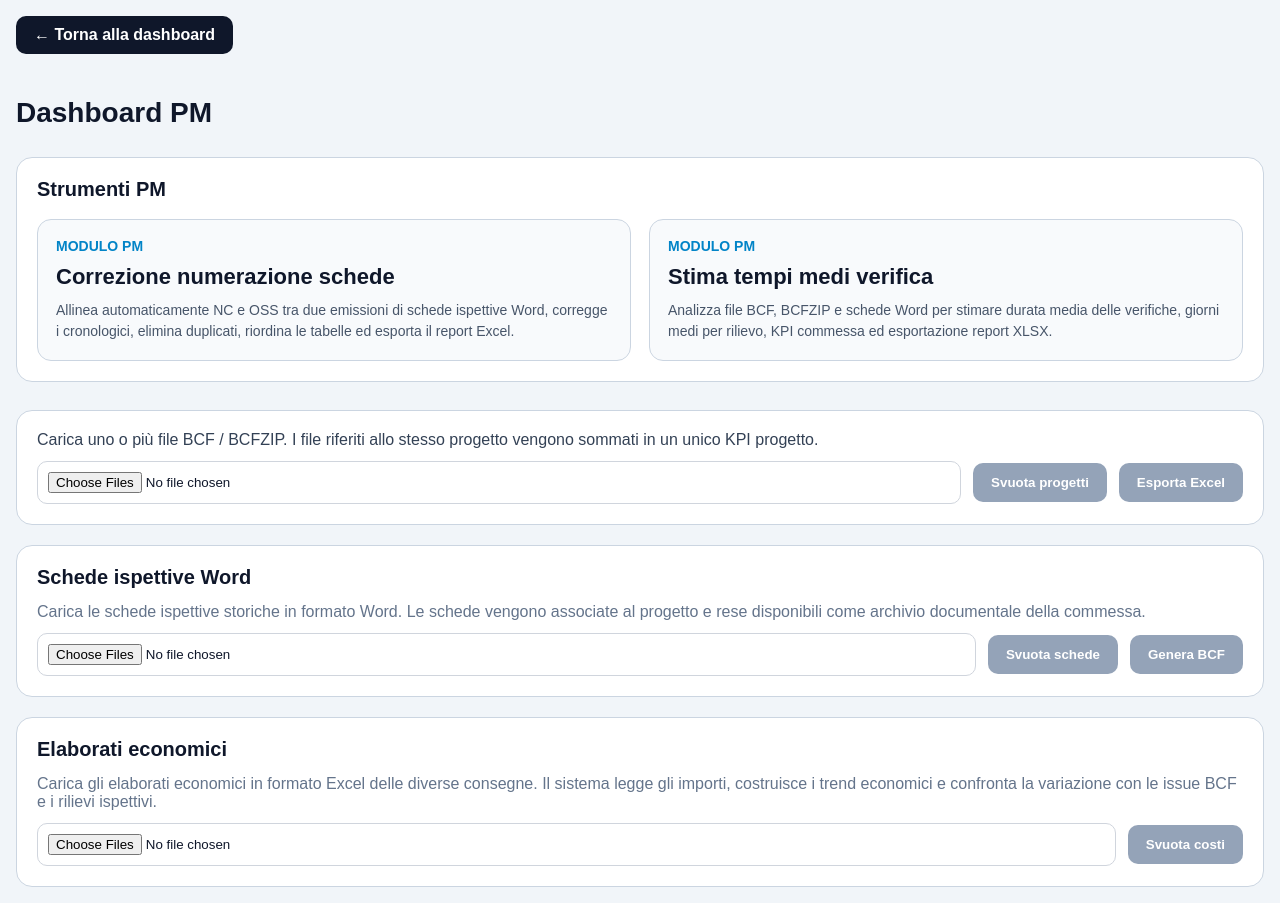
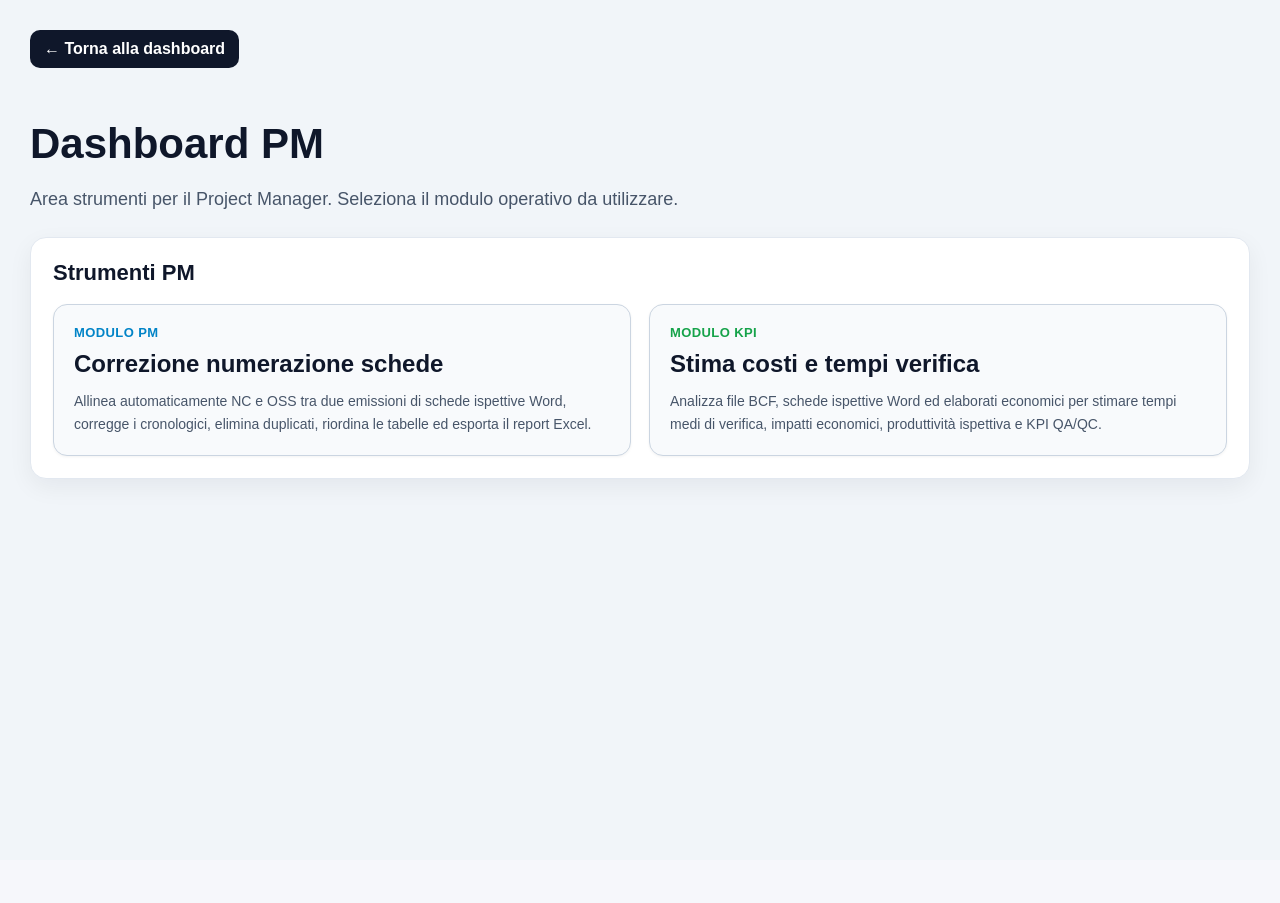
Before and after one commit to Giu71Puj06/nexcommon-qc-dashboard, a Next.js app: page /dashboard-pm/tempi-verifica in a window 1280 px wide. After the commit the page ends 860 px from the top, so only its background shows below. Built offline with nearby package versions, Linux system fonts and the light colour scheme.

Commit message:
Update page.tsx

```diff
--- a/app/dashboard-pm/tempi-verifica/page.tsx
+++ b/app/dashboard-pm/tempi-verifica/page.tsx
@@ -1,356 +1,136 @@
 "use client";
 
-import React from "react";
 import Link from "next/link";
 
-export default function DashboardPmPage() {
+export default function DashboardPMPage() {
   return (
-    <main
-      style={{
-        minHeight: "100vh",
-        background: "#f1f5f9",
-        padding: 16,
-        fontFamily: "Arial, sans-serif",
-        color: "#0f172a",
-      }}
-    >
-      <div
-        style={{
-          width: "100%",
-          maxWidth: 1800,
-          margin: "0 auto",
-        }}
-      >
-        <Link
-          href="/"
-          style={{
-            display: "inline-block",
-            marginBottom: 24,
-            padding: "10px 18px",
-            borderRadius: 10,
-            background: "#0f172a",
-            color: "#fff",
-            textDecoration: "none",
-            fontWeight: 700,
-          }}
-        >
+    <main style={pageStyle}>
+      <div style={contentStyle}>
+        <Link href="/" style={backLinkStyle}>
           ← Torna alla dashboard
         </Link>
 
-        <h1
-          style={{
-            fontSize: 28,
-            fontWeight: 800,
-            marginBottom: 28,
-          }}
-        >
-          Dashboard PM
-        </h1>
+        <h1 style={titleStyle}>Dashboard PM</h1>
 
-        <section
-          style={{
-            background: "#ffffff",
-            border: "1px solid #cbd5e1",
-            borderRadius: 16,
-            padding: 20,
-            marginBottom: 28,
-          }}
-        >
-          <h2
-            style={{
-              marginTop: 0,
-              marginBottom: 18,
-              fontSize: 20,
-              fontWeight: 800,
-            }}
-          >
-            Strumenti PM
-          </h2>
+        <p style={leadStyle}>
+          Area strumenti per il Project Manager. Seleziona il modulo operativo da utilizzare.
+        </p>
 
-          <div
-            style={{
-              display: "grid",
-              gridTemplateColumns: "repeat(auto-fit, minmax(420px, 1fr))",
-              gap: 18,
-            }}
-          >
-            <a
-              href="/dashboard-pm/correggi-numerazione"
-              style={{
-                textDecoration: "none",
-                color: "#0f172a",
-                border: "1px solid #cbd5e1",
-                borderRadius: 14,
-                padding: 18,
-                background: "#f8fafc",
-              }}
-            >
-              <div
-                style={{
-                  fontSize: 14,
-                  fontWeight: 700,
-                  color: "#0284c7",
-                  marginBottom: 10,
-                }}
-              >
-                MODULO PM
-              </div>
+        <section style={cardStyle}>
+          <h2 style={sectionTitleStyle}>Strumenti PM</h2>
 
-              <div
-                style={{
-                  fontSize: 22,
-                  fontWeight: 800,
-                  marginBottom: 10,
-                }}
-              >
-                Correzione numerazione schede
-              </div>
+          <div style={toolsGridStyle}>
+            <a href="/dashboard-pm/correggi-numerazione" style={toolCardStyle}>
+              <div style={{ ...badgeStyle, color: "#0284c7" }}>MODULO PM</div>
 
-              <div
-                style={{
-                  fontSize: 14,
-                  lineHeight: 1.5,
-                  color: "#475569",
-                }}
-              >
+              <div style={toolTitleStyle}>Correzione numerazione schede</div>
+
+              <div style={toolDescriptionStyle}>
                 Allinea automaticamente NC e OSS tra due emissioni di schede ispettive Word,
                 corregge i cronologici, elimina duplicati, riordina le tabelle ed esporta il report Excel.
               </div>
             </a>
 
-            <a
-              href="/dashboard-pm/tempi-verifica"
-              style={{
-                textDecoration: "none",
-                color: "#0f172a",
-                border: "1px solid #cbd5e1",
-                borderRadius: 14,
-                padding: 18,
-                background: "#f8fafc",
-              }}
-            >
-              <div
-                style={{
-                  fontSize: 14,
-                  fontWeight: 700,
-                  color: "#0284c7",
-                  marginBottom: 10,
-                }}
-              >
-                MODULO PM
-              </div>
+            <a href="/dashboard-pm/tempi-verifica" style={toolCardStyle}>
+              <div style={{ ...badgeStyle, color: "#16a34a" }}>MODULO KPI</div>
 
-              <div
-                style={{
-                  fontSize: 22,
-                  fontWeight: 800,
-                  marginBottom: 10,
-                }}
-              >
-                Stima tempi medi verifica
-              </div>
+              <div style={toolTitleStyle}>Stima costi e tempi verifica</div>
 
-              <div
-                style={{
-                  fontSize: 14,
-                  lineHeight: 1.5,
-                  color: "#475569",
-                }}
-              >
-                Analizza file BCF, BCFZIP e schede Word per stimare durata media delle verifiche,
-                giorni medi per rilievo, KPI commessa ed esportazione report XLSX.
+              <div style={toolDescriptionStyle}>
+                Analizza file BCF, schede ispettive Word ed elaborati economici per stimare
+                tempi medi di verifica, impatti economici, produttività ispettiva e KPI QA/QC.
               </div>
             </a>
-          </div>
-        </section>
-
-        <section
-          style={{
-            background: "#ffffff",
-            border: "1px solid #cbd5e1",
-            borderRadius: 16,
-            padding: 20,
-            marginBottom: 20,
-          }}
-        >
-          <p
-            style={{
-              marginTop: 0,
-              marginBottom: 12,
-              fontSize: 16,
-              color: "#334155",
-            }}
-          >
-            Carica uno o più file BCF / BCFZIP. I file riferiti allo stesso progetto
-            vengono sommati in un unico KPI progetto.
-          </p>
-
-          <div
-            style={{
-              display: "flex",
-              gap: 12,
-              alignItems: "center",
-            }}
-          >
-            <input
-              type="file"
-              multiple
-              style={{
-                flex: 1,
-              }}
-            />
-
-            <button
-              style={{
-                padding: "12px 18px",
-                border: 0,
-                borderRadius: 10,
-                background: "#94a3b8",
-                color: "#fff",
-                fontWeight: 700,
-              }}
-            >
-              Svuota progetti
-            </button>
-
-            <button
-              style={{
-                padding: "12px 18px",
-                border: 0,
-                borderRadius: 10,
-                background: "#94a3b8",
-                color: "#fff",
-                fontWeight: 700,
-              }}
-            >
-              Esporta Excel
-            </button>
-          </div>
-        </section>
-
-        <section
-          style={{
-            background: "#ffffff",
-            border: "1px solid #cbd5e1",
-            borderRadius: 16,
-            padding: 20,
-            marginBottom: 20,
-          }}
-        >
-          <h2
-            style={{
-              marginTop: 0,
-              marginBottom: 14,
-              fontSize: 20,
-              fontWeight: 800,
-            }}
-          >
-            Schede ispettive Word
-          </h2>
-
-          <p
-            style={{
-              marginTop: 0,
-              marginBottom: 12,
-              color: "#64748b",
-            }}
-          >
-            Carica le schede ispettive storiche in formato Word.
-            Le schede vengono associate al progetto e rese disponibili come archivio documentale della commessa.
-          </p>
-
-          <div
-            style={{
-              display: "flex",
-              gap: 12,
-              alignItems: "center",
-            }}
-          >
-            <input type="file" multiple style={{ flex: 1 }} />
-
-            <button
-              style={{
-                padding: "12px 18px",
-                border: 0,
-                borderRadius: 10,
-                background: "#94a3b8",
-                color: "#fff",
-                fontWeight: 700,
-              }}
-            >
-              Svuota schede
-            </button>
-
-            <button
-              style={{
-                padding: "12px 18px",
-                border: 0,
-                borderRadius: 10,
-                background: "#94a3b8",
-                color: "#fff",
-                fontWeight: 700,
-              }}
-            >
-              Genera BCF
-            </button>
-          </div>
-        </section>
-
-        <section
-          style={{
-            background: "#ffffff",
-            border: "1px solid #cbd5e1",
-            borderRadius: 16,
-            padding: 20,
-          }}
-        >
-          <h2
-            style={{
-              marginTop: 0,
-              marginBottom: 14,
-              fontSize: 20,
-              fontWeight: 800,
-            }}
-          >
-            Elaborati economici
-          </h2>
-
-          <p
-            style={{
-              marginTop: 0,
-              marginBottom: 12,
-              color: "#64748b",
-            }}
-          >
-            Carica gli elaborati economici in formato Excel delle diverse consegne.
-            Il sistema legge gli importi, costruisce i trend economici e confronta la variazione
-            con le issue BCF e i rilievi ispettivi.
-          </p>
-
-          <div
-            style={{
-              display: "flex",
-              gap: 12,
-              alignItems: "center",
-            }}
-          >
-            <input type="file" multiple style={{ flex: 1 }} />
-
-            <button
-              style={{
-                padding: "12px 18px",
-                border: 0,
-                borderRadius: 10,
-                background: "#94a3b8",
-                color: "#fff",
-                fontWeight: 700,
-              }}
-            >
-              Svuota costi
-            </button>
           </div>
         </section>
       </div>
     </main>
   );
 }
+
+const pageStyle: React.CSSProperties = {
+  minHeight: "100vh",
+  padding: 30,
+  fontFamily: "Arial, sans-serif",
+  background: "#f1f5f9",
+  color: "#0f172a",
+};
+
+const contentStyle: React.CSSProperties = {
+  width: "100%",
+  maxWidth: 1300,
+  margin: "0 auto",
+};
+
+const backLinkStyle: React.CSSProperties = {
+  display: "inline-block",
+  marginBottom: 24,
+  padding: "10px 14px",
+  borderRadius: 10,
+  background: "#0f172a",
+  color: "white",
+  fontWeight: 700,
+  textDecoration: "none",
+};
+
+const titleStyle: React.CSSProperties = {
+  fontSize: 42,
+  marginBottom: 10,
+};
+
+const leadStyle: React.CSSProperties = {
+  fontSize: 18,
+  lineHeight: 1.5,
+  marginBottom: 24,
+  color: "#475569",
+};
+
+const cardStyle: React.CSSProperties = {
+  background: "#ffffff",
+  border: "1px solid #e2e8f0",
+  borderRadius: 16,
+  padding: 22,
+  boxShadow: "0 8px 24px rgba(15, 23, 42, 0.06)",
+};
+
+const sectionTitleStyle: React.CSSProperties = {
+  fontSize: 22,
+  marginTop: 0,
+  marginBottom: 18,
+};
+
+const toolsGridStyle: React.CSSProperties = {
+  display: "grid",
+  gridTemplateColumns: "repeat(auto-fit, minmax(360px, 1fr))",
+  gap: 18,
+};
+
+const toolCardStyle: React.CSSProperties = {
+  textDecoration: "none",
+  color: "#0f172a",
+  border: "1px solid #cbd5e1",
+  borderRadius: 14,
+  padding: 20,
+  background: "#f8fafc",
+  display: "block",
+  boxShadow: "0 1px 3px rgba(0,0,0,0.05)",
+};
+
+const badgeStyle: React.CSSProperties = {
+  fontSize: 13,
+  fontWeight: 800,
+  marginBottom: 10,
+  letterSpacing: 0.4,
+};
+
+const toolTitleStyle: React.CSSProperties = {
+  fontSize: 24,
+  fontWeight: 800,
+  marginBottom: 12,
+};
+
+const toolDescriptionStyle: React.CSSProperties = {
+  fontSize: 14,
+  lineHeight: 1.6,
+  color: "#475569",
+};
```
